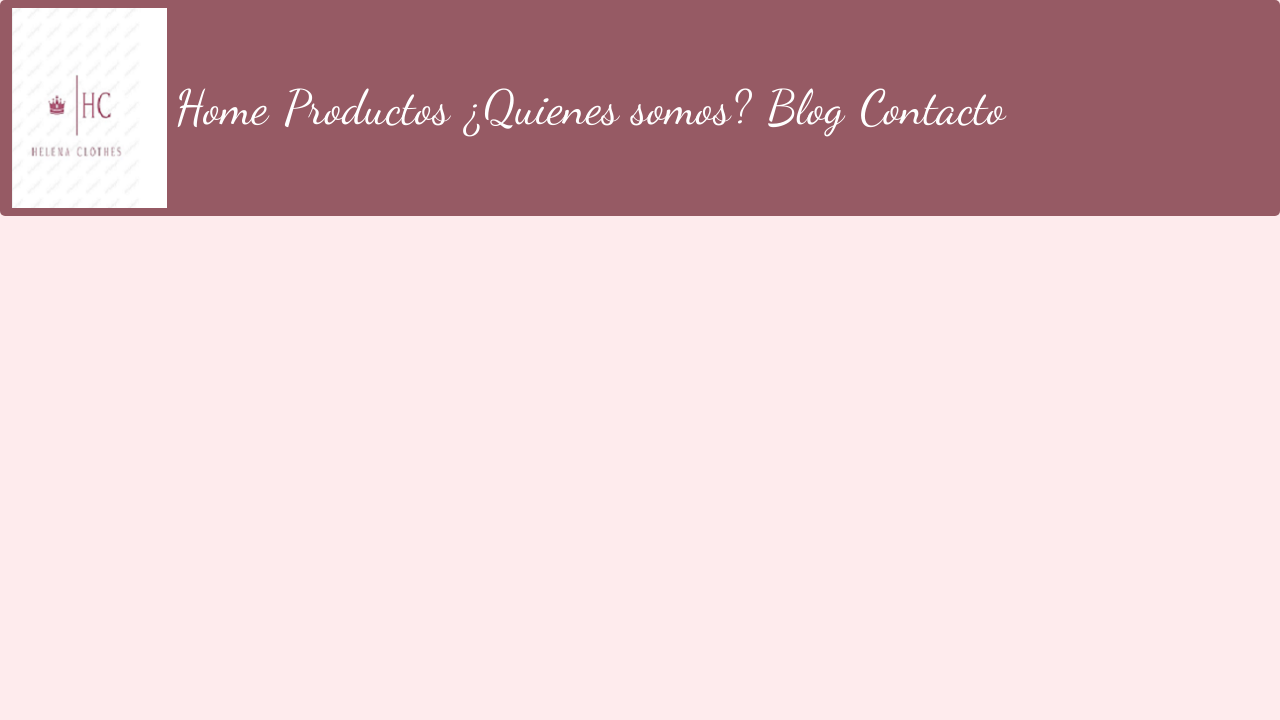
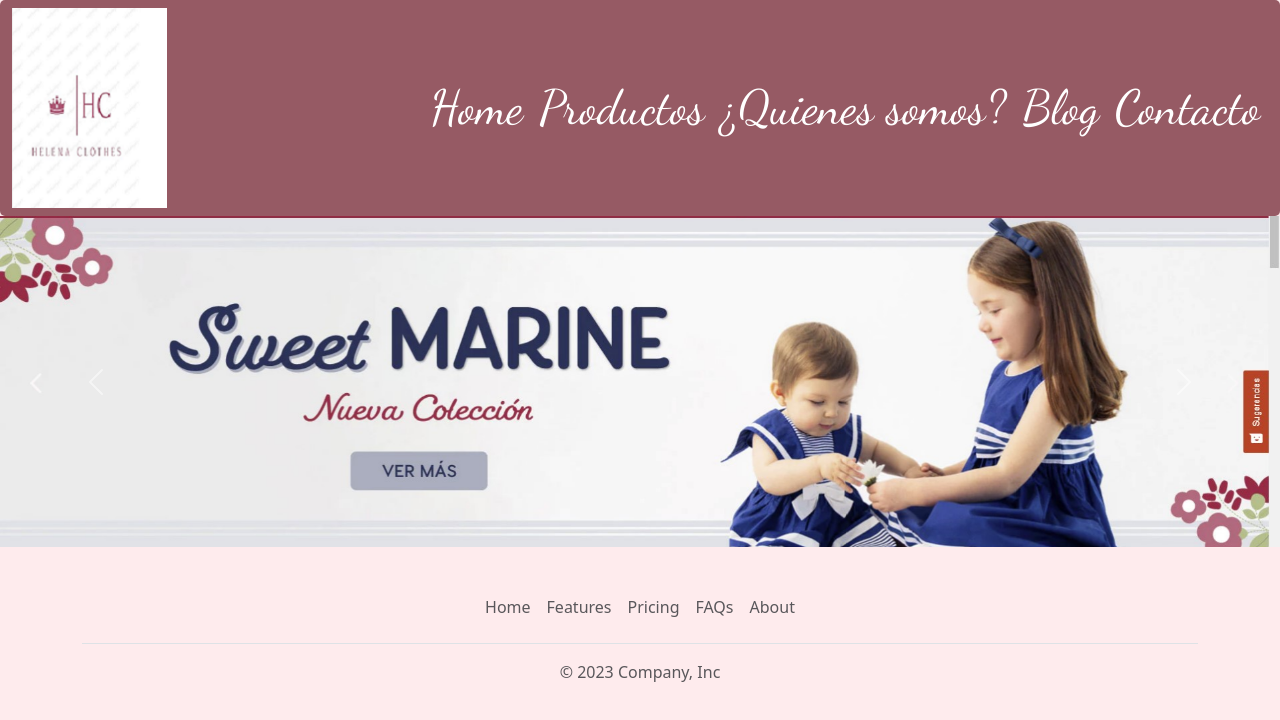
Before and after one commit to kharempsm/preentrega1-suarez, a plain HTML site: page index.html in a window 1280 px wide. Drawn offline with nearby package versions, Linux system fonts and the light colour scheme.

Commit message:
Terminamos el carousel

```diff
--- a/css/estilo.css
+++ b/css/estilo.css
@@ -1,15 +1,17 @@
 @import url("https://fonts.googleapis.com/css2?family=Dancing+Script&display=swap");
 body {
   background-color: #feebed;
-  font-size: 3rem;
-  font-family: "Dancing Script", cursive;
 }
+
+/*HEADER*/
 .logo {
   height: 200px;
 }
 header {
   background-color: #965a64;
   border-radius: 5px;
+  font-size: 3rem;
+  font-family: "Dancing Script", cursive;
 }
 .navLetra {
   color: white;
@@ -21,3 +23,8 @@ header {
   color: #feebed;
   font-size: 3.5rem;
 }
+/*carousel*/
+.imgCarousel {
+  height: 700x;
+  object-fit: cover;
+}
--- a/index.html
+++ b/index.html
@@ -21,7 +21,7 @@
     <header class="navbar navbar-expand-lg">
       <div class="container-fluid">
         <a>
-            <img class="logo" src="img/logo-hc.png" alt="Logo Helena Clothes">
+          <img class="logo" src="img/logo-hc.png" alt="Logo Helena Clothes" />
         </a>
         <button
           class="navbar-toggler"
@@ -35,15 +35,21 @@
           <span class="navbar-toggler-icon"></span>
         </button>
         <nav class="collapse navbar-collapse" id="navbarNav">
-          <ul class="navbar-nav">
+          <ul class="navbar-nav ms-auto">
             <li class="nav-item">
-              <a class="nav-link navLetra" aria-current="page" href="index.html">Home</a>
+              <a class="nav-link navLetra" aria-current="page" href="index.html"
+                >Home</a
+              >
             </li>
             <li class="nav-item">
-              <a class="nav-link navLetra" href="./html/productos.html">Productos</a>
+              <a class="nav-link navLetra" href="./html/productos.html"
+                >Productos</a
+              >
             </li>
             <li class="nav-item">
-              <a class="nav-link navLetra" href="./html/quienessomos.html">¿Quienes somos?</a>
+              <a class="nav-link navLetra" href="./html/quienessomos.html"
+                >¿Quienes somos?</a
+              >
             </li>
             <li class="nav-item">
               <a class="nav-link navLetra" href="./html/blog.html">Blog</a>
@@ -54,7 +60,69 @@
           </ul>
         </nav>
       </div>
-    <header>
+    </header>
+
+    <!-- CAROUSEL -->
+    <div id="carouselExample" class="carousel slide">
+      <div class="carousel-inner">
+        <div class="carousel-item active">
+          <img
+            src="img/img-oferta2.png"
+            class="d-block w-100 imgCarousel"
+            alt="..."
+          />
+        </div>
+        <div class="carousel-item">
+          <img
+            src="img/img-oferta.png"
+            class="d-block w-100 imgCarousel"
+            alt="..."
+          />
+        </div>
+      </div>
+      <button
+        class="carousel-control-prev"
+        type="button"
+        data-bs-target="#carouselExample"
+        data-bs-slide="prev"
+      >
+        <span class="carousel-control-prev-icon" aria-hidden="true"></span>
+        <span class="visually-hidden">Previous</span>
+      </button>
+      <button
+        class="carousel-control-next"
+        type="button"
+        data-bs-target="#carouselExample"
+        data-bs-slide="next"
+      >
+        <span class="carousel-control-next-icon" aria-hidden="true"></span>
+        <span class="visually-hidden">Next</span>
+      </button>
+    </div>
+
+    <!-- FOOTER -->
+    <div class="container">
+      <footer class="py-3 my-4">
+        <ul class="nav justify-content-center border-bottom pb-3 mb-3">
+          <li class="nav-item">
+            <a href="#" class="nav-link px-2 text-body-secondary">Home</a>
+          </li>
+          <li class="nav-item">
+            <a href="#" class="nav-link px-2 text-body-secondary">Features</a>
+          </li>
+          <li class="nav-item">
+            <a href="#" class="nav-link px-2 text-body-secondary">Pricing</a>
+          </li>
+          <li class="nav-item">
+            <a href="#" class="nav-link px-2 text-body-secondary">FAQs</a>
+          </li>
+          <li class="nav-item">
+            <a href="#" class="nav-link px-2 text-body-secondary">About</a>
+          </li>
+        </ul>
+        <p class="text-center text-body-secondary">&copy; 2023 Company, Inc</p>
+      </footer>
+    </div>
 
     <script
       src="https://cdn.jsdelivr.net/npm/bootstrap@5.3.1/dist/js/bootstrap.bundle.min.js"
```
Also changed, not shown: img/img--60descuento.png (added), img/img-oferta.png (added), img/img-oferta2.png (added).
